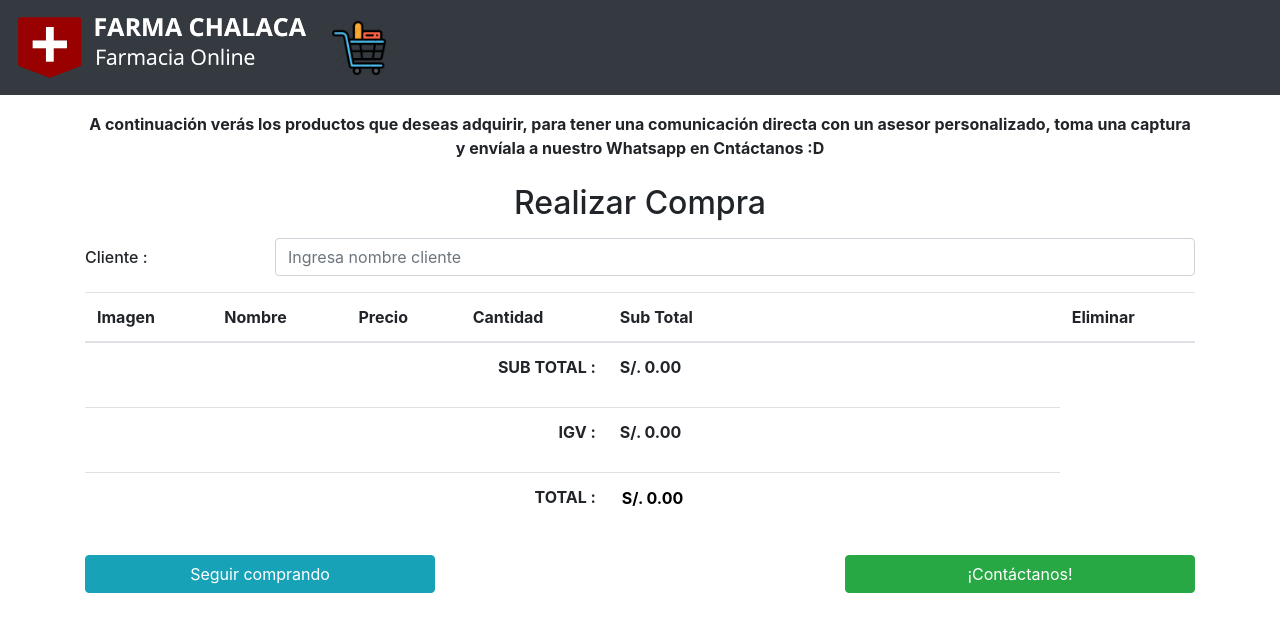
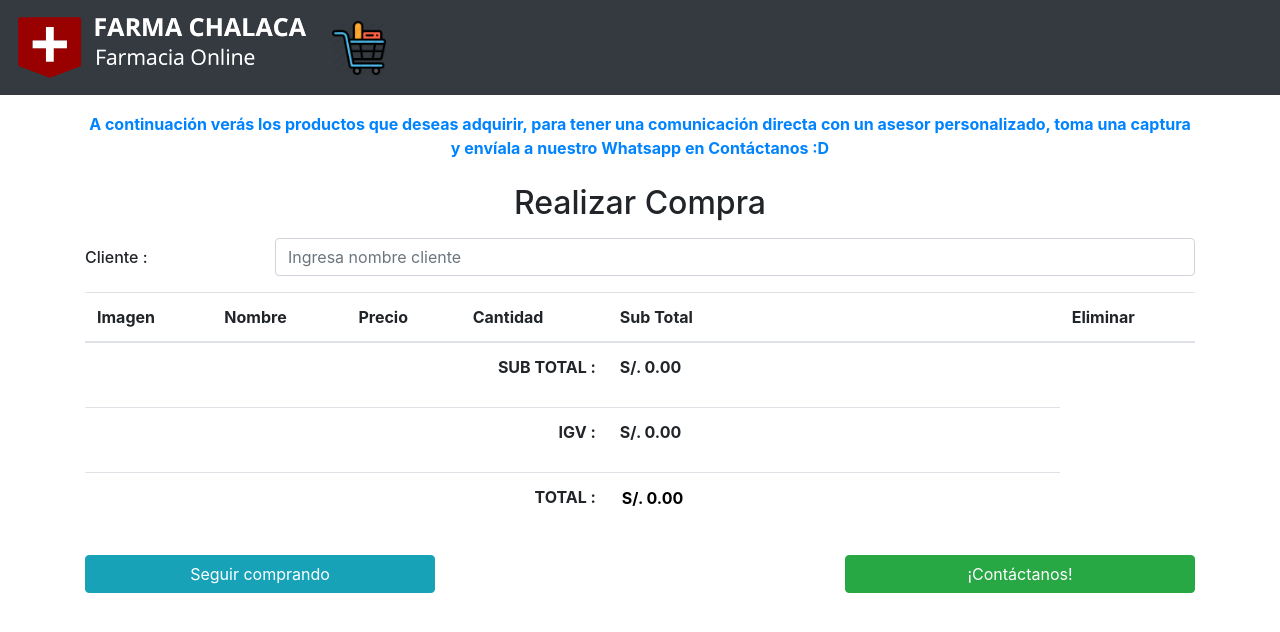
Before and after one commit to farmachalac/farmachalaca2021, a plain HTML site: page compra.html in a window 1280 px wide. Drawn offline with nearby package versions, Linux system fonts and the light colour scheme.

Commit message:
Add files via upload

```diff
--- a/compra.html
+++ b/compra.html
@@ -50,7 +50,7 @@
             <div class="row mt-3">
                 <div class="col">
                     <br>
-                    <div><center><strong> A continuación verás los productos que deseas adquirir, para tener una comunicación directa con un asesor personalizado, toma una captura y envíala a nuestro Whatsapp en Cntáctanos :D</strong></center></div>
+                    <div><center><font color="0083FF"><strong> A continuación verás los productos que deseas adquirir, para tener una comunicación directa con un asesor personalizado, toma una captura y envíala a nuestro Whatsapp en Contáctanos :D</font></strong></center></div>
                     <br>
                     <h2 class="d-flex justify-content-center mb-3">Realizar Compra</h2>
                     <form id="procesar-pago" action="#" method="post">
```
